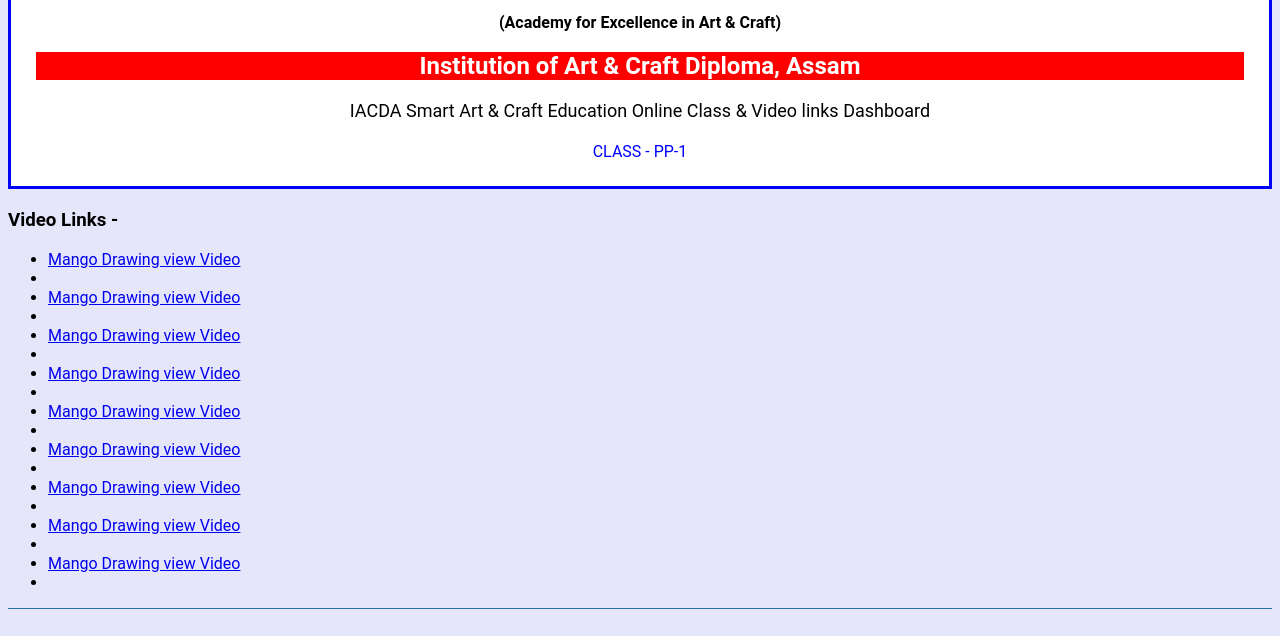
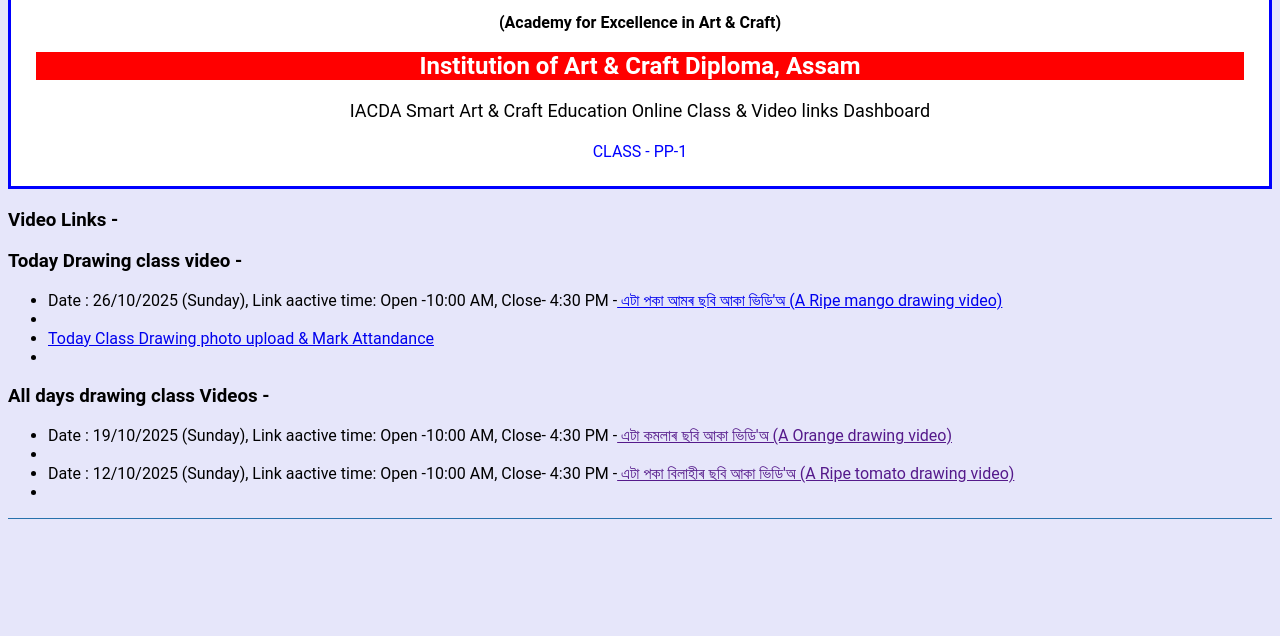
Before and after one commit to IACDA/pp1onlineclass, a plain HTML site: page index.html in a window 1280 px wide. Shown: the part 164-800 px from the top of the page. Drawn offline with Linux system fonts and the light colour scheme.

Commit message:
Update index.html
update

```diff
--- a/index.html
+++ b/index.html
@@ -34,24 +34,29 @@
 </div>
 <h3 class="head-title">Video Links -</h3>
 </div>
+<h3 class="head-title">Today Drawing class video -</h3>
+</div>
 <ul class="Notice-board-list">
 
-<li><a href="https://youtu.be/w0ZUw6BILvk?si=AxtckYROhaucu97-" target="_blank">Mango Drawing view Video</a><li>
-    <li><a href="https://youtu.be/w0ZUw6BILvk?si=AxtckYROhaucu97-" target="_blank">Mango Drawing view Video</a><li>
-        <li><a href="https://youtu.be/w0ZUw6BILvk?si=AxtckYROhaucu97-" target="_blank">Mango Drawing view Video</a><li>
-            <li><a href="https://youtu.be/w0ZUw6BILvk?si=AxtckYROhaucu97-" target="_blank">Mango Drawing view Video</a><li>
-                <li><a href="https://youtu.be/w0ZUw6BILvk?si=AxtckYROhaucu97-" target="_blank">Mango Drawing view Video</a><li>
-                    <li><a href="https://youtu.be/w0ZUw6BILvk?si=AxtckYROhaucu97-" target="_blank">Mango Drawing view Video</a><li>
-                        <li><a href="https://youtu.be/w0ZUw6BILvk?si=AxtckYROhaucu97-" target="_blank">Mango Drawing view Video</a><li>
-                            <li><a href="https://youtu.be/w0ZUw6BILvk?si=AxtckYROhaucu97-" target="_blank">Mango Drawing view Video</a><li>
-                                <li><a href="https://youtu.be/w0ZUw6BILvk?si=AxtckYROhaucu97-" target="_blank">Mango Drawing view Video</a><li>
-
+<li>Date : 26/10/2025 (Sunday), Link aactive time: Open -10:00 AM, Close- 4:30 PM -<a href="https://youtu.be/w0ZUw6BILvk?si=AxtckYROhaucu97-" target="_blank"> এটা পকা আমৰ ছবি আকা ভিডি'অ (A Ripe mango drawing video)</a><li>
+<li><a href="https://docs.google.com/forms/d/e/1FAIpQLScgy1yJqp11k_c4W9sd4KWWEGIdNci0H4oAHOHUGw7onhot3Q/viewform?usp=header" class="btn">Today Class Drawing photo upload & Mark Attandance</a><li>
+</li>
+</li>
 </ul>
-
-
+</li>
+</li>
 </div>
 </div>
 </div>
+
+<h3 class="head-title">All days drawing class Videos -</h3>
+</div>
+<ul class="Notice-board-list">
+
+<li>Date : 19/10/2025 (Sunday), Link aactive time: Open -10:00 AM, Close- 4:30 PM -<a href="" target="_blank"> এটা কমলাৰ ছবি আকা ভিডি'অ (A Orange drawing video)</a><li>
+<li>Date : 12/10/2025 (Sunday), Link aactive time: Open -10:00 AM, Close- 4:30 PM -<a href="" target="_blank"> এটা পকা বিলাহীৰ ছবি আকা ভিডি'অ (A Ripe tomato drawing video)</a><li>
+</ul>
+
 
 <div class="width-100 top-header">
 <div class="container">
```
